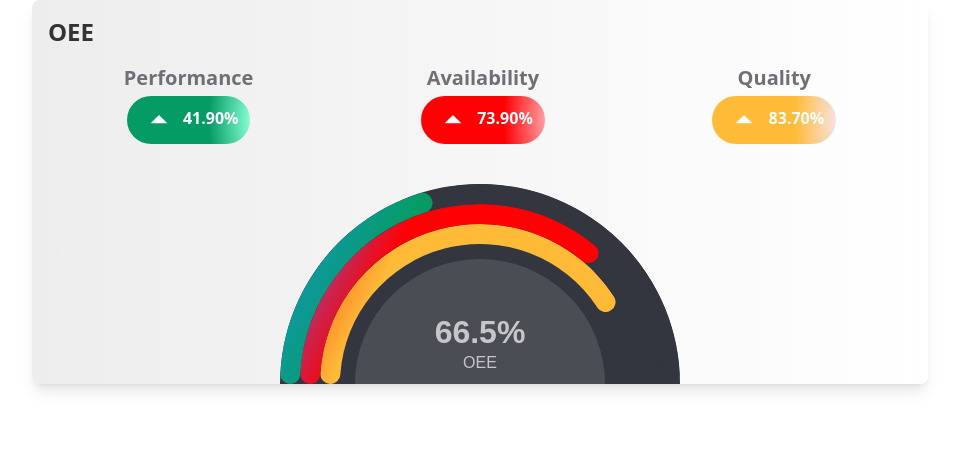
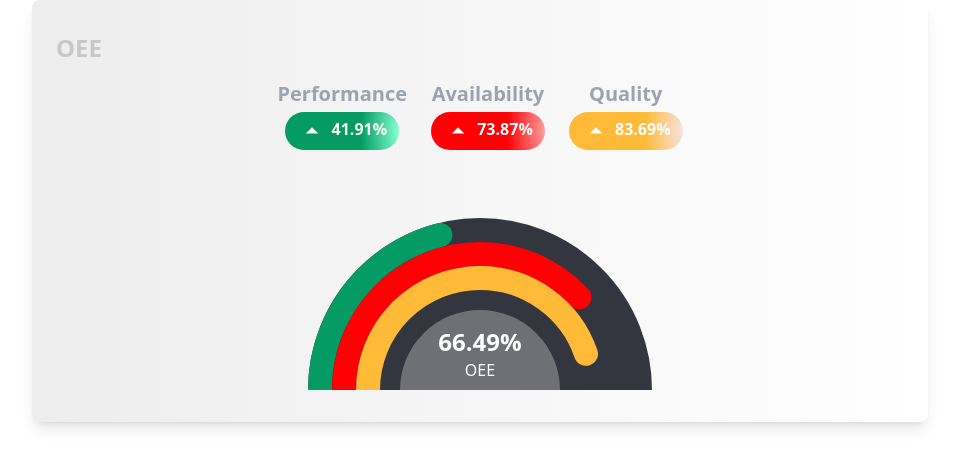
Before and after one commit to Chathuranga-Niroshana/chart-next-js, a Next.js app: page / in a window 1280 px wide. Shown: the top 468 px of the page, without its empty margins (160-1117 px from the left). Built offline with nearby package versions, Linux system fonts and the light colour scheme.

Commit message:
"Refactored MeterCard component: removed ChartJS and Doughnut chart, replaced with SVG arcs and gradients, updated styles and layout, and simplified smoothUpdate function."

```diff
--- a/app/page.js
+++ b/app/page.js
@@ -1,183 +1,45 @@
 "use client";
 
-import { useState, useRef, useEffect } from "react";
-import { Doughnut } from "react-chartjs-2";
-import { Chart as ChartJS, ArcElement, Legend } from "chart.js";
+import { useState, useEffect } from "react";
 import ArrowDropUpIcon from "@mui/icons-material/ArrowDropUp";
 
-ChartJS.register(
-  ArcElement,
-  Legend,
-  {
-    id: "centerText",
-    beforeDraw: (chart) => {
-      const { ctx, width } = chart;
-      const centerX = width / 2;
-
-      const text = chart.config.options.plugins.centerText.text;
-
-      if (text) {
-        const [mainText, subText] = text.split(" \n ");
-        ctx.save();
-
-        const circleBottomY = chart.chartArea.bottom;
-
-        ctx.fillStyle = "#FFFFFF";
-        ctx.font = "bold 32px Arial";
-        ctx.textAlign = "center";
-        ctx.textBaseline = "middle";
-        ctx.fillText(mainText, centerX, circleBottomY - 50);
-
-        ctx.font = "16px Arial";
-        ctx.fillStyle = "#FFFFFF";
-        ctx.fillText(subText, centerX, circleBottomY - 20);
-        ctx.restore();
-      }
-    },
-  }
-);
 
 export default function MeterCard() {
   const [performance, setPerformance] = useState(51);
   const [availability, setAvailability] = useState(52);
   const [quality, setQuality] = useState(45);
 
-  const chartRef = useRef(null);
+  const smoothUpdate = (currentValue, targetValue, setValue) => {
+    const step = (targetValue - currentValue) / 30;
+    let frame = 0;
 
-  const average = ((performance + availability + quality) / 3).toFixed(1);
+    const animate = () => {
+      frame++;
+      const updatedValue = currentValue + step * frame;
+      if ((step > 0 && updatedValue >= targetValue) || (step < 0 && updatedValue <= targetValue)) {
+        setValue(targetValue);
+        return;
+      }
+      setValue(updatedValue);
+      requestAnimationFrame(animate);
+    };
 
-  const chartData = {
-    datasets: [
-      {
-        data: [performance, 100 - performance],
-        backgroundColor: (ctx) => {
-          const chart = ctx.chart;
-          const { width, height } = chart;
-          const gradient = chart.ctx.createLinearGradient(0, 0, width, height);
-          gradient.addColorStop(0, "#1995D2");
-          gradient.addColorStop(0.3, "#049C64");
-          gradient.addColorStop(1, "#049C64");
-          return [gradient, "#33363F"];
-        },
-        borderWidth: 0,
-        borderRadius: 20,
-      },
-      {
-        data: [availability, 100 - availability],
-        backgroundColor: (ctx) => {
-          const chart = ctx.chart;
-          const { width, height } = chart;
-          const gradient = chart.ctx.createLinearGradient(0, 0, width, height);
-
-
-          gradient.addColorStop(0, "#4C78FF");
-          gradient.addColorStop(0.3, "#FF0004");
-          gradient.addColorStop(1, "#FF0004");
-          return [gradient, "#33363F"];
-        },
-        borderWidth: 0,
-        borderRadius: 20,
-      },
-      {
-        data: [quality, 100 - quality],
-        backgroundColor: (ctx) => {
-          const chart = ctx.chart;
-          const { width, height } = chart;
-          const gradient = chart.ctx.createLinearGradient(0, 0, width, height);
-
-          gradient.addColorStop(0, "#FF0004");
-          gradient.addColorStop(0.3, "#FFBB38");
-          gradient.addColorStop(1, "#FFBB38");
-          return [gradient, "#33363F"];
-        },
-        borderWidth: 0,
-        borderRadius: 20,
-      },
-      {
-        data: [100],
-        backgroundColor: ["transparent"],
-        borderWidth: 150,
-        borderColor: "rgba(110, 112, 117, 0.4)",
-        cutout: "0%",
-      },
-    ],
+    animate();
   };
 
-  const chartOptions = {
-    responsive: true,
-    maintainAspectRatio: false,
-    rotation: -90,
-    circumference: 180,
-    cutout: "60%",
-    plugins: {
-      legend: {
-        display: false,
-      },
-      tooltip: {
-        enabled: false,
-      },
-      centerText: {
-        display: true,
-        text: `${average}% \n OEE`,
-      },
-    },
-    hover: {
-      mode: null,
-    },
+  const updateData = (newPerformance, newAvailability, newQuality) => {
+    smoothUpdate(performance, newPerformance, setPerformance);
+    smoothUpdate(availability, newAvailability, setAvailability);
+    smoothUpdate(quality, newQuality, setQuality);
   };
-
-  const smoothUpdate = (datasetIndex, newValue) => {
-    if (chartRef.current) {
-      const chart = chartRef.current;
-
-      let currentValue = chart.data.datasets[datasetIndex].data[0];
-
-      const step = (newValue - currentValue) / 30;
-      const animation = () => {
-        currentValue += step;
-
-        if ((step > 0 && currentValue >= newValue) || (step < 0 && currentValue <= newValue)) {
-          currentValue = newValue;
-        }
-
-        chart.data.datasets[datasetIndex].data[0] = currentValue;
-        chart.data.datasets[datasetIndex].data[1] = 100 - currentValue;
-        chart.update("none");
-        if (currentValue !== newValue) {
-          requestAnimationFrame(animation);
-        }
-      };
-
-      animation();
-    }
-  };
-
-
-  const updateData = (newPerformance, newAvailability, newQuality) => {
-    if (newPerformance !== performance) {
-      smoothUpdate(0, newPerformance);
-      setPerformance(newPerformance);
-    }
-
-    if (newAvailability !== availability) {
-      smoothUpdate(1, newAvailability);
-      setAvailability(newAvailability);
-    }
-
-    if (newQuality !== quality) {
-      smoothUpdate(2, newQuality);
-      setQuality(newQuality);
-    }
-  };
-
 
   useEffect(() => {
     const interval = setInterval(() => {
-      const newPerformance = Math.min(100, Math.random() * 100).toFixed(1);
-      const newAvailability = Math.min(100, Math.random() * 100).toFixed(1);
-      const newQuality = Math.min(100, Math.random() * 100).toFixed(1);
+      const newPerformance = Math.min(100, Math.random() * 100);
+      const newAvailability = Math.min(100, Math.random() * 100);
+      const newQuality = Math.min(100, Math.random() * 100);
 
-      updateData(Number(newPerformance), Number(newAvailability), Number(newQuality));
+      updateData(newPerformance, newAvailability, newQuality);
     }, 3000);
 
     return () => clearInterval(interval);
@@ -185,43 +47,129 @@ export default function MeterCard() {
 
   return (
     <div className="flex flex-col items-center w-full px-4">
-      <div className="flex flex-col justify-between bg-meter-box-gradient shadow-lg rounded-lg px-4 pt-4 w-full max-w-4xl">
-        <h1 className="text-2xl font-bold text-[#333333] mb-4">OEE</h1>
+      <div className="flex flex-col justify-center items-center bg-meter-box-gradient shadow-lg rounded-lg px-6 pt-8 pb-8 w-full max-w-4xl">
+        <h1 className="text-2xl font-bold text-[#33333333] mr-auto mb-4">OEE</h1>
 
-        <div className="flex flex-wrap justify-around gap-4">
+        {/* Metrics */}
+        <div className="flex flex-wrap justify-around gap-6 mb-10">
           <div className="flex flex-col items-center">
-            <span className="text-xl text-[#6E7075] font-bold mb-1">
-              Performance
-            </span>
+            <span className="text-xl text-gray-400 font-bold mb-1"> Performance</span>
             <div className="py-1 px-3 text-white font-bold bg-percentage-box-gradient rounded-full text-center">
-              <ArrowDropUpIcon sx={{ fontSize: 40 }} /> {performance.toFixed(2)}%
+              <ArrowDropUpIcon sx={{ fontSize: 30 }} />  {performance.toFixed(2)}%
             </div>
           </div>
           <div className="flex flex-col items-center">
-            <span className="text-xl text-[#6E7075] font-bold mb-1">
-              Availability
-            </span>
+            <span className="text-xl text-gray-400 font-bold mb-1">Availability</span>
             <div className="py-1 px-3 text-white font-bold bg-availability-box-gradient rounded-full text-center">
-              <ArrowDropUpIcon sx={{ fontSize: 40 }} /> {availability.toFixed(2)}%
+              <ArrowDropUpIcon sx={{ fontSize: 30 }} />  {availability.toFixed(2)}%
             </div>
           </div>
           <div className="flex flex-col items-center">
-            <span className="text-xl text-[#6E7075] font-bold mb-1">Quality</span>
+            <span className="text-xl text-gray-400 font-bold mb-1">Quality</span>
             <div className="py-1 px-3 text-white font-bold bg-quality-box-gradient rounded-full text-center">
-              <ArrowDropUpIcon sx={{ fontSize: 40 }} /> {quality.toFixed(2)}%
+              <ArrowDropUpIcon sx={{ fontSize: 30 }} />  {quality.toFixed(2)}%
             </div>
           </div>
         </div>
 
-        <div className="w-full h-[200px] mt-10 md:h-[200px] lg:h-[200px] relative overflow-hidden">
-          <div className="bg-[#33363F] w-[400px] h-[200px] mb-10 rounded-t-full overflow-hidden absolute top-1/2 left-1/2 transform -translate-x-1/2 -translate-y-1/2 text-black font-bold">
-            <Doughnut
-              data={chartData}
-              options={chartOptions}
-              ref={(chart) => {
-                chartRef.current = chart;
-              }}
+        {/* Centered Half-Circle Gauge */}
+        <div className="relative flex items-center justify-center w-[400px] h-[200px]">
+          <svg
+            viewBox="0 0 100 50"
+            className="w-full h-full"
+            xmlns="http://www.w3.org/2000/svg"
+          >
+            {/* Define Gradients */}
+            <defs>
+              <linearGradient id="performanceGradient" x1="0%" y1="0%" x2="100%" y2="0%">
+                {/* <stop offset="0%" stopColor="#1995D2" /> */}
+                {/* <stop offset="4%" stopColor="#049C64" /> */}
+                <stop offset="100%" stopColor="#049C64" />
+              </linearGradient>
+              <linearGradient id="availabilityGradient" x1="0%" y1="0%" x2="100%" y2="0%">
+                {/* <stop offset="0%" stopColor="#4C78FF" /> */}
+                <stop offset="0%" stopColor="#FF0004" />
+                <stop offset="100%" stopColor="#FF0004" />
+              </linearGradient>
+              <linearGradient id="qualityGradient" x1="0%" y1="0%" x2="100%" y2="0%">
+                {/* <stop offset="0%" stopColor="#FF0004" /> */}
+                <stop offset="40%" stopColor="#FFBB38" />
+                <stop offset="100%" stopColor="#FFBB38" />
+              </linearGradient>
+            </defs>
+
+
+            {/* Background arcs */}
+            <path
+              d="M 34 50 A 15 15 0 0 1 66 50"
+              fill="none"
+              stroke="#6E7075"
+              strokeWidth="46"
             />
+
+            <path
+              d="M 14 50 A 30 30 0 0 1 86 50"
+              fill="none"
+              stroke="#33363F"
+              strokeWidth="13"
+            />
+            <path
+              d="M 10 50 A 40 40 0 0 1 90 50"
+              fill="none"
+              stroke="#33363F"
+              strokeWidth="6"
+            />
+            <path
+              d="M 16 50 A 29 29 0 0 1 84 50"
+              fill="none"
+              stroke="#33363F"
+              strokeWidth="6"
+            />
+            <path
+              d="M 22 50 A 28 28 0 0 1 78 50"
+              fill="none"
+              stroke="#33363F"
+              strokeWidth="16"
+            />
+
+
+            {/* Performance Arc */}
+            <path
+              d="M 10 50 A 30 30 0 0 1 90 50"
+              fill="none"
+              stroke="url(#performanceGradient)"
+              strokeWidth="6"
+              strokeLinecap="round"
+              strokeDasharray={`${(performance * 126) / 100}, 126`}
+            />
+
+            {/* Availability Arc */}
+            <path
+              d="M 16 50 A 29 29 0 0 1 84 50"
+              fill="none"
+              stroke="url(#availabilityGradient)"
+              strokeWidth="6"
+              strokeLinecap="round"
+              strokeDasharray={`${(availability * 110) / 100}, 110`}
+            />
+
+            {/* Quality Arc */}
+            <path
+              d="M 22 50 A 28 28 0 0 1 78 50"
+              fill="none"
+              stroke="url(#qualityGradient)"
+              strokeWidth="6"
+              strokeLinecap="round"
+              strokeDasharray={`${(quality * 94) / 100}, 94`}
+            />
+          </svg>
+
+          {/* Center Text */}
+          <div className="absolute inset-0 flex flex-col items-center justify-center">
+            <span className="text-white text-2xl mt-32 font-bold">{(
+              (performance + availability + quality) / 3
+            ).toFixed(2)}%</span>
+            <span className="text-white">OEE</span>
           </div>
         </div>
       </div>
```
